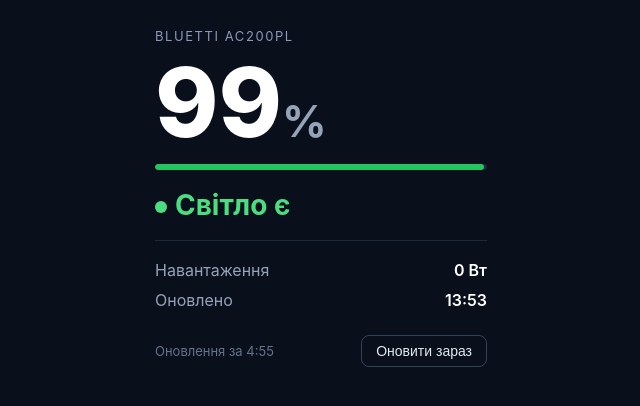
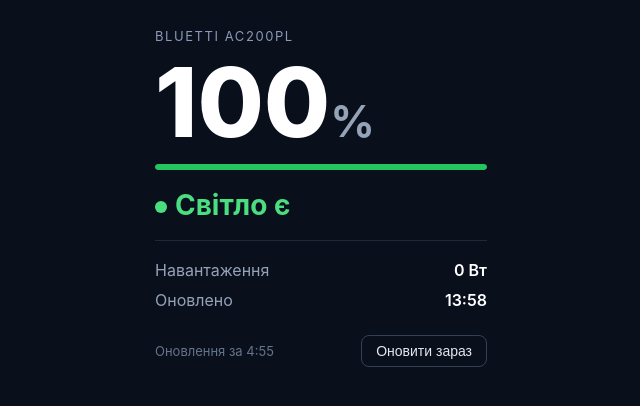
Before and after one commit to paliichukmykola/bluetti-widget, a plain HTML site: page index.html in a window 1280 px wide. Shown: the whole page, without its empty margins (319-959 px from the left). Drawn offline with Linux system fonts and the light colour scheme.

Commit message:
widget: 100% grid on 0W @ 13:58

```diff
--- a/index.html
+++ b/index.html
@@ -32,18 +32,18 @@
 <body>
 <div class="wrap">
   <div class="label">Bluetti AC200PL</div>
-  <div class="soc">99<span>%</span></div>
-  <div class="bar"><i style="width: 99%"></i></div>
+  <div class="soc">100<span>%</span></div>
+  <div class="bar"><i style="width: 100%"></i></div>
   <div class="grid on"><span class="dot"></span>Світло є</div>
   <hr>
   <div class="row"><span class="k">Навантаження</span><span class="v">0 Вт</span></div>
 
-  <div class="row"><span class="k">Оновлено</span><span class="v">13:53</span></div>
+  <div class="row"><span class="k">Оновлено</span><span class="v">13:58</span></div>
   <div class="warn" id="warn"></div>
   <div class="foot"><span class="cd" id="cd"></span><button onclick="location.reload()">Оновити зараз</button></div>
 </div>
 <script>
-  var updatedUtc = "2026-11-25T11:53:54+00:00";
+  var updatedUtc = "2026-11-25T11:58:54+00:00";
   var RELOAD_S = 300;
   var STALE_MIN = 20;
   var left = RELOAD_S;
```
